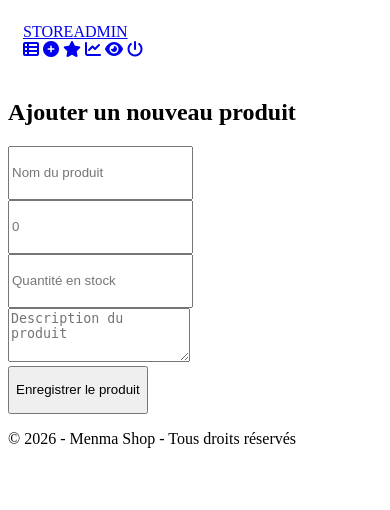
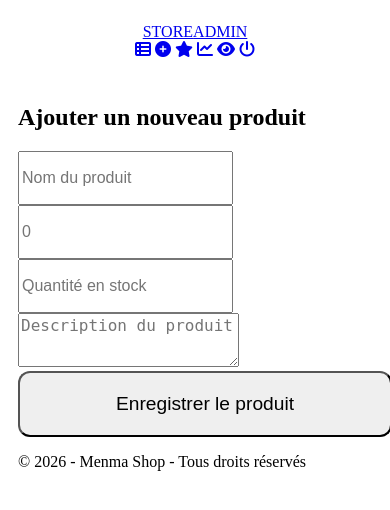
Before and after one commit to menma-officiel/Menma-Shop, a PHP site: page /admin/add_product.php in a window 390 px wide. Shown: the top 510 px of the page. Run offline with PHP 8.4, Linux system fonts and the light colour scheme; the visitor is signed in with stand-in values (Sample User, id 1); some libraries are stand-ins or nearby versions.

Commit message:
Update admin.css
Mise a jour de style admin

```diff
--- a/assets/css/admin.css
+++ b/assets/css/admin.css
@@ -1,39 +1,119 @@
-/* --- GARDER TON CSS EXISTANT ET AJOUTER/MODIFIER CECI --- */
+/* ==========================================================================
+   OPTIMISATION MOBILE FINALE (Smartphone & Tablette)
+   ========================================================================== */
 
-/* 1. Amélioration globale de l'accessibilité tactile */
-input, select, textarea, .btn-save, .btn-edit, .btn-delete, .menu-admin a {
-    min-height: 48px; /* Taille recommandée par Google pour le tactile */
+/* 1. Amélioration globale du confort tactile */
+input, select, textarea, .btn, .btn-save, .btn-edit, .btn-delete, .menu-admin a, .btn-whatsapp {
+    min-height: 48px !important; /* Taille cible pour les doigts selon Google */
+    font-size: 16px !important;  /* Empêche le zoom auto forcé sur iPhone */
 }
 
-/* 2. Adaptation Mobile Spécifique */
 @media (max-width: 768px) {
-    /* Navigation plus spacieuse */
-    .nav-admin {
-        height: auto;
-        padding: 15px;
-        flex-direction: column;
-        gap: 15px;
+    /* 2. Navigation et En-tête */
+    nav, .nav-admin, .admin-nav, .dashboard-header {
+        flex-direction: column !important;
+        height: auto !important;
+        padding: 15px !important;
+        gap: 15px !important;
+        text-align: center;
     }
 
-    .menu-admin {
+    nav ul, .menu-admin, .admin-menu {
         width: 100%;
-        justify-content: space-around;
-        padding-bottom: 5px;
-    }
-
-    /* Grille de statistiques : 2 par ligne sur mobile */
-    .stats-grid {
-        grid-template-columns: 1fr 1fr;
+        justify-content: space-around !important;
+        padding: 0;
         gap: 10px;
     }
 
-    .stat-value {
-        font-size: 1.4rem;
+    /* 3. Transformation des Tableaux en Cartes (L'élément crucial) */
+    table, thead, tbody, th, td, tr {
+        display: block !important;
+        width: 100% !important;
     }
 
-    /* TRANSFORMATION DU TABLEAU EN CARTES (Le point clé) */
-    table, thead, tbody, th, td, tr {
-        display: block;
+    thead, .table-head {
+        display: none !important; /* Cache les entêtes de colonnes */
+    }
+
+    tr {
+        margin-bottom: 20px !important;
+        border: 1px solid #ddd !important;
+        border-radius: 12px !important;
+        background: #fff !important;
+        padding: 15px !important;
+        box-shadow: 0 4px 8px rgba(0,0,0,0.05) !important;
+    }
+
+    td {
+        display: flex !important;
+        justify-content: space-between !important;
+        align-items: center !important;
+        padding: 12px 0 !important;
+        border-bottom: 1px solid #f0f0f0 !important;
+        text-align: right;
+    }
+
+    /* Style si tu n'as pas de data-label : on met en avant la première cellule */
+    td:first-child {
+        font-weight: bold;
+        font-size: 1.1rem;
+        color: #2c3e50;
+    }
+
+    /* Actions (Modifier/Supprimer) en bas de carte */
+    td:last-child {
+        border-bottom: none !important;
+        justify-content: center !important;
+        gap: 25px !important;
+        padding-top: 20px !important;
+        background: #fafafa;
+        margin: 10px -15px -15px -15px;
+        border-radius: 0 0 12px 12px;
+    }
+
+    /* 4. Boutons d'action géants */
+    .btn-edit, .btn-delete {
+        font-size: 1.8rem !important; /* Très visible pour le pouce */
+        padding: 12px 25px !important;
+        background: #fff !important;
+        border: 1px solid #eee !important;
+        border-radius: 10px !important;
+        box-shadow: 0 2px 4px rgba(0,0,0,0.05);
+    }
+
+    /* 5. Grilles et Formulaires */
+    .stats-grid, .product-grid, .form-row, .form-group-row, .top-grid {
+        grid-template-columns: 1fr !important;
+        gap: 15px !important;
+    }
+
+    .stat-card {
+        padding: 20px !important;
+    }
+
+    .edit-container, .admin-wrapper, .container {
+        padding: 10px !important;
+        width: 100% !important;
+        margin: 0 auto !important;
+    }
+
+    /* 6. Boutons de validation larges */
+    .btn-save, .btn-new-product, .btn-whatsapp {
+        width: 100% !important;
+        padding: 20px !important;
+        font-size: 1.2rem !important;
+        border-radius: 12px !important;
+    }
+
+    /* 7. Détails Produit */
+    .main-image, #media-display {
+        height: 280px !important;
+    }
+
+    .product-detail-layout {
+        gap: 20px !important;
+    }
+}
         width: 100%;
     }
 
```
